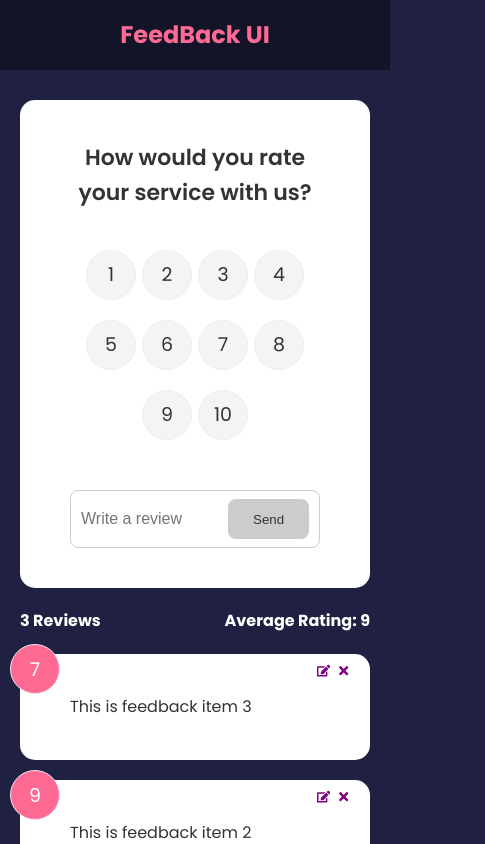
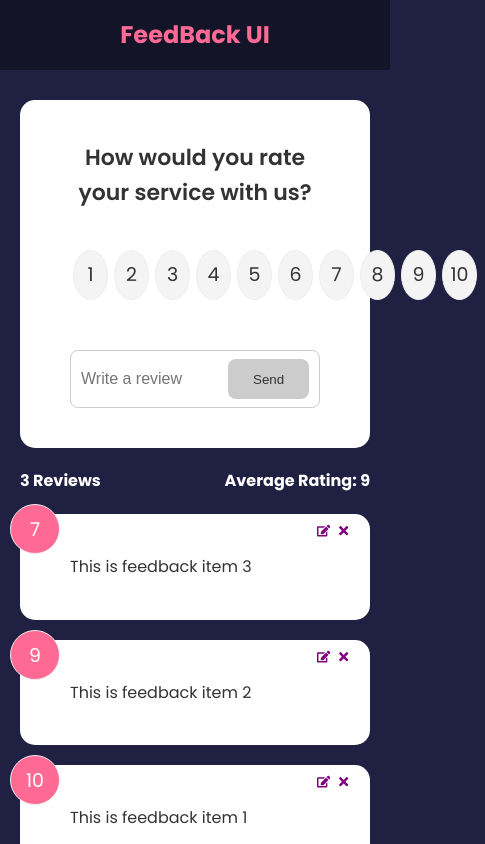
Before and after one commit to GUchechi/G-FeebBack-App, a React (Create React App) app: page / in a window 390 px wide. Shown: the top 844 px of the page, 485 px wide, since content can reach past the window. Built offline with nearby package versions, Linux system fonts and the light colour scheme; data requests are answered from the project's data file.

Commit message:
refactoring

```diff
--- a/src/index.css
+++ b/src/index.css
@@ -216,13 +216,7 @@ input:focus {
     margin: 10px 3px;
   }
 
-  .rating {
-    display: flex;
-    align-items: center;
-    justify-content: center;
-    flex-wrap: wrap;
-    margin: 30px 0 40px;
-  }
+
 
   .input-group input {
     width: 80%;
```
